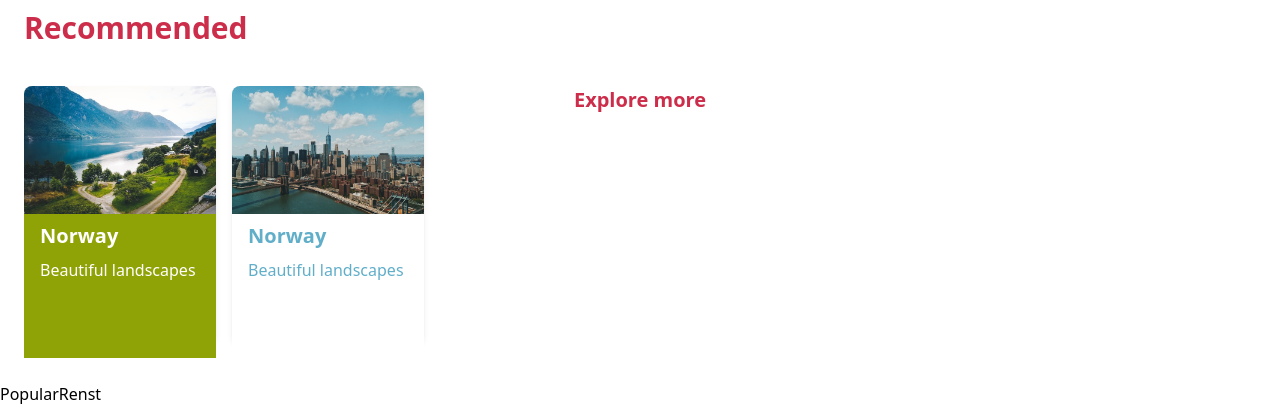
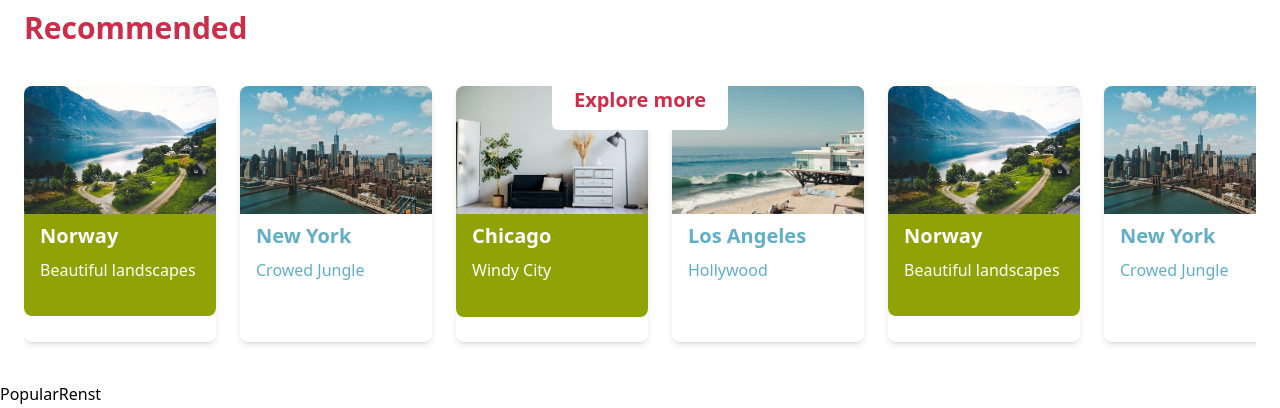
Before and after one commit to raycris/travel, a React (Vite) app: page / in a window 1280 px wide. Shown: the part 314-722 px from the top of the page. Built offline with nearby package versions, Linux system fonts and the light colour scheme.

Commit message:
last card

```diff
--- a/package.json
+++ b/package.json
@@ -11,7 +11,8 @@
   },
   "dependencies": {
     "react": "^18.2.0",
-    "react-dom": "^18.2.0"
+    "react-dom": "^18.2.0",
+    "tailwind-scrollbar-hide": "^1.1.7"
   },
   "devDependencies": {
     "@types/react": "^18.0.24",
--- a/src/components/Recommended.jsx
+++ b/src/components/Recommended.jsx
@@ -2,19 +2,21 @@ import React from "react";
 
 import Norway from "../assets/images/norway.jpg";
 import NewYork from "../assets/images/new_york.jpg";
+import Chicago from "../assets/images/chicago.jpg";
+import Miami from "../assets/images/miami.jpg";
 
 const Recommended = ({ id }) => {
   return (
     <div className="p-6" id={id}>
       <p className="text-3xl font-semibold text-primary">Recommended</p>
-      <div className="w-auto h-72 items-center mt-6 overflow-x-auto overscroll-x-contain flex space-x-4">
+      <div className="w-auto h-72 items-center mt-6 overflow-x-auto overscroll-x-contain flex space-x-6">
         <div className="Card">
           <div className="w-full h-auto rounded-t-lg new_york bg-cover">
             <picture>
               <img src={Norway} alt="Norway" className="rounded-t-lg" />
             </picture>
           </div>
-          <div className="w-full h-3/5 bg-secondary rounded-b-lg">
+          <div className="w-full h-2/5 bg-secondary rounded-b-lg">
             <p className="text-white font-bold text-xl px-4 py-2">Norway</p>
             <p className="text-white text-md px-4">Beautiful landscapes</p>
           </div>
@@ -25,11 +27,79 @@ const Recommended = ({ id }) => {
               <img src={NewYork} alt="Norway" className="rounded-t-lg" />
             </picture>
           </div>
-          <div className="w-full h-3/5 bg-white rounded-b-lg">
-            <p className="text-tertiary font-bold text-xl px-4 py-2">Norway</p>
-            <p className="text-tertiary text-md px-4">Beautiful landscapes</p>
+          <div className="w-full h-2/5 bg-white rounded-b-lg">
+            <p className="text-tertiary font-bold text-xl px-4 py-2">New York</p>
+            <p className="text-tertiary text-md px-4">Crowed Jungle</p>
           </div>
         </div>
+        <div className="Card">
+          <div className="w-full h-auto rounded-t-lg new_york bg-cover">
+            <picture>
+              <img src={Chicago} alt="Norway" className="rounded-t-lg" />
+            </picture>
+          </div>
+          <div className="w-full h-2/5 bg-secondary rounded-b-lg">
+            <p className="text-white font-bold text-xl px-4 py-2">Chicago</p>
+            <p className="text-white text-md px-4">Windy City</p>
+          </div>
+        </div>
+        <div className="Card">
+          <div className="w-full h-auto rounded-t-lg bg-new_york bg-cover">
+            <picture>
+              <img src={Miami} alt="Norway" className="rounded-t-lg" />
+            </picture>
+          </div>
+          <div className="w-full h-2/5 bg-white rounded-b-lg">
+            <p className="text-tertiary font-bold text-xl px-4 py-2">Los Angeles</p>
+            <p className="text-tertiary text-md px-4">Hollywood</p>
+          </div>
+        </div>
+        <div className="Card">
+          <div className="w-full h-auto rounded-t-lg new_york bg-cover">
+            <picture>
+              <img src={Norway} alt="Norway" className="rounded-t-lg" />
+            </picture>
+          </div>
+          <div className="w-full h-2/5 bg-secondary rounded-b-lg">
+            <p className="text-white font-bold text-xl px-4 py-2">Norway</p>
+            <p className="text-white text-md px-4">Beautiful landscapes</p>
+          </div>
+        </div>
+        <div className="Card">
+          <div className="w-full h-auto rounded-t-lg new_york bg-cover">
+            <picture>
+              <img src={NewYork} alt="Norway" className="rounded-t-lg" />
+            </picture>
+          </div>
+          <div className="w-full h-2/5 bg-white rounded-b-lg">
+            <p className="text-tertiary font-bold text-xl px-4 py-2">New York</p>
+            <p className="text-tertiary text-md px-4">Crowed Jungle</p>
+          </div>
+        </div>
+        <div className="Card">
+          <div className="w-full h-auto rounded-t-lg new_york bg-cover">
+            <picture>
+              <img src={Chicago} alt="Norway" className="rounded-t-lg" />
+            </picture>
+          </div>
+          <div className="w-full h-2/5 bg-secondary rounded-b-lg">
+            <p className="text-white font-bold text-xl px-4 py-2">Chicago</p>
+            <p className="text-white text-md px-4">Windy City</p>
+          </div>
+        </div>
+        <div className="Card">
+          <div className="w-full h-auto rounded-t-lg bg-new_york bg-cover">
+            <picture>
+              <img src={Miami} alt="Norway" className="rounded-t-lg" />
+            </picture>
+          </div>
+          <div className="w-full h-2/5 bg-white rounded-b-lg">
+            <p className="text-tertiary font-bold text-xl px-4 py-2">Los Angeles</p>
+            <p className="text-tertiary text-md px-4">Hollywood</p>
+          </div>
+        </div>
+
+
       </div>
     </div>
   );
--- a/tailwind.config.cjs
+++ b/tailwind.config.cjs
@@ -39,5 +39,5 @@ module.exports = {
       },
     },
   },
-  plugins: [],
+  plugins: [require('tailwind-scrollbar-hide')],
 };
```
Also changed, not shown: src/index.css (line endings or trailing spaces), 1 other file (tests, documents, lock files or other folders).
